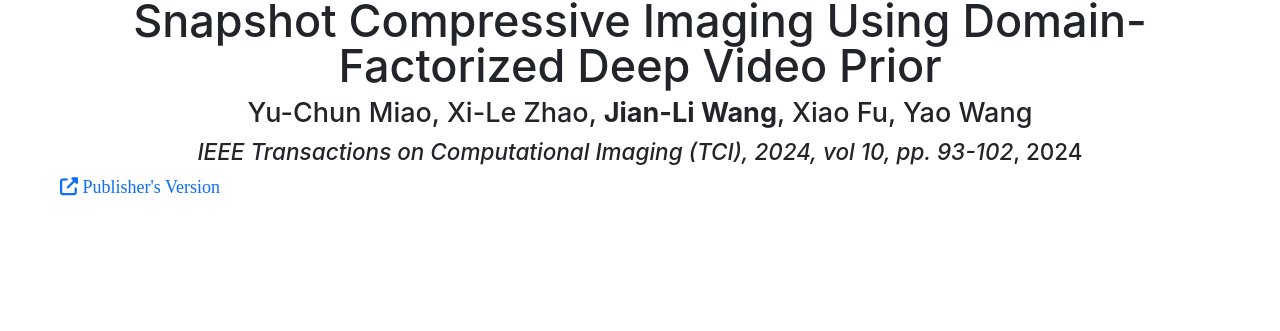
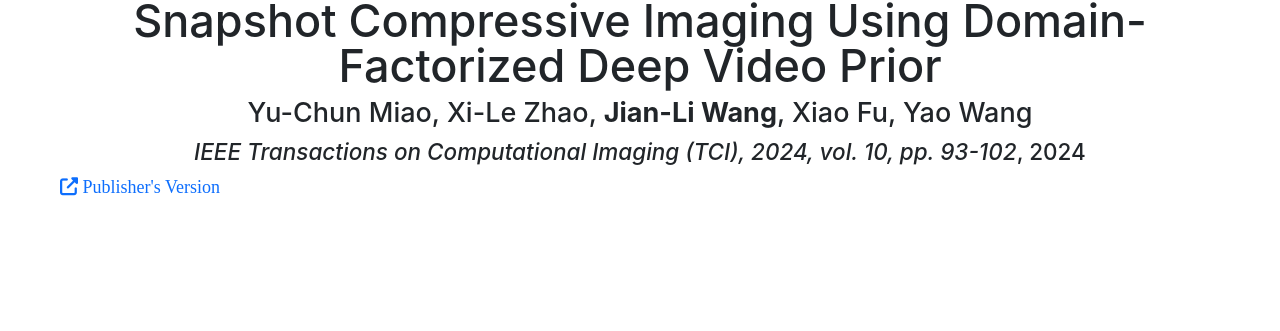
Before and after one commit to wangjianli123/wangjianli123.github.io, a Jekyll site: the page built from _publications/tci2024.md, in a window 1280 px wide. Shown: the part 120-451 px from the top of the page. Built offline with Jekyll 4.4.1, drawn with Linux system fonts in a browser that asks for light colours; nearby versions of some CDN libraries; comment, search, counter and statistics services are not loaded; part of the change alters nothing that is shown.

Commit message:
Update tci2024.md

```diff
--- a/_publications/tci2024.md
+++ b/_publications/tci2024.md
@@ -1,18 +1,19 @@
 ---
 title: "Snapshot Compressive Imaging Using Domain-Factorized Deep Video Prior"
 authors: "Yu-Chun Miao, Xi-Le Zhao, <b>Jian-Li Wang</b>, Xiao Fu, Yao Wang"
-venue: "IEEE Transactions on Computational Imaging (TCI), 2024, vol 10, pp. 93-102"
-official_url: "https://ieeexplore.ieee.org/stamp/stamp.jsp?tp=&arnumber=11177249"
+venue: "IEEE Transactions on Computational Imaging (TCI), 2024, vol. 10, pp. 93-102"
+official_url: "https://ieeexplore.ieee.org/abstract/document/10388408"
 image: "files/Snapshot Compressive Imaging Using Domain-Factorized Deep Video Prior.png"
 date: 2024-01-01
 collection: "publications"
 bibtex: |
-  @article{miao2024snapshot,
-    title={Snapshot Compressive Imaging Using Domain-Factorized Deep Video Prior},
+  @ARTICLE{10388408,
     author={Miao, Yu-Chun and Zhao, Xi-Le and Wang, Jian-Li and Fu, Xiao and Wang, Yao},
     journal={IEEE Transactions on Computational Imaging},
+    title={Snapshot Compressive Imaging Using Domain-Factorized Deep Video Prior},
+    year={2024},
     volume={10},
-    pages={93--102},
-    year={2024}
-  }
+    number={},
+    pages={93-102}
+    }
 ---
```
